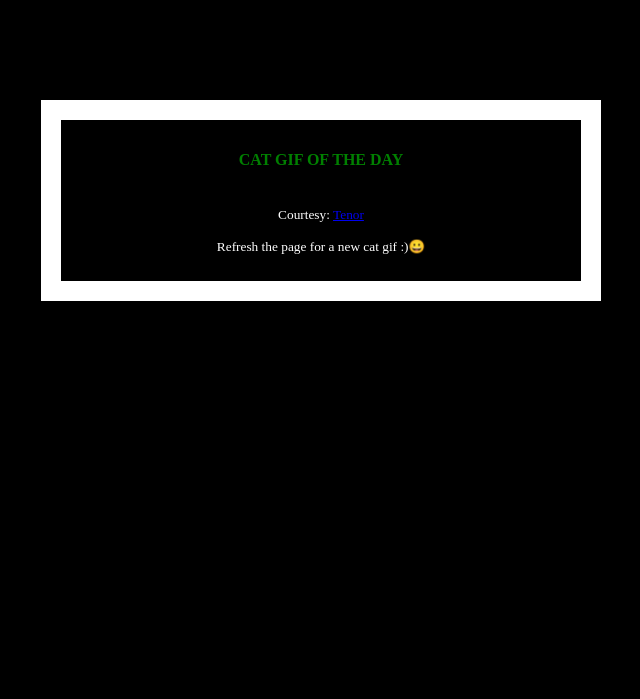
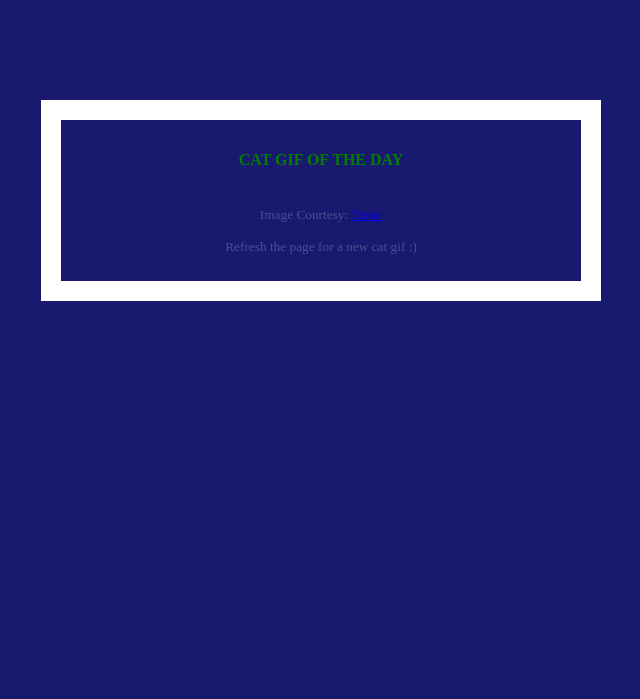
Before and after one commit to sanchit781/Devops-Web-App, a Flask app: template templates/index.html in a window 1280 px wide. Shown: the top 699 px of the page, without its empty margins (319-959 px from the left). Run offline with Flask 2, Linux system fonts and the light colour scheme; the template is opened without the code that fills it, so the values that code supplies are empty.

Commit message:
Update index.html

```diff
--- a/templates/index.html
+++ b/templates/index.html
@@ -2,8 +2,8 @@
   <head>
     <style type="text/css">
       body {
-        background: black;
-        color: white;
+        background: midnightblue;
+        color: rgba(255, 255, 255, 0.233);
       }
       div.container {
         max-width: 500px;
@@ -22,8 +22,8 @@
     <div class="container">
       <h4>Cat Gif of the day</h4>
       <img src="{{url}}" />
-      <p><small>Courtesy: <a href="http://www.tenor.com">Tenor</a></small></p>
-      <p><small>Refresh the page for a new cat gif :)😀</small></p>
+      <p><small>Image Courtesy: <a href="http://www.tenor.com">Tenor</a></small></p>
+      <p><small>Refresh the page for a new cat gif :)</small></p>
     </div>
   </body>
 </html>
```
